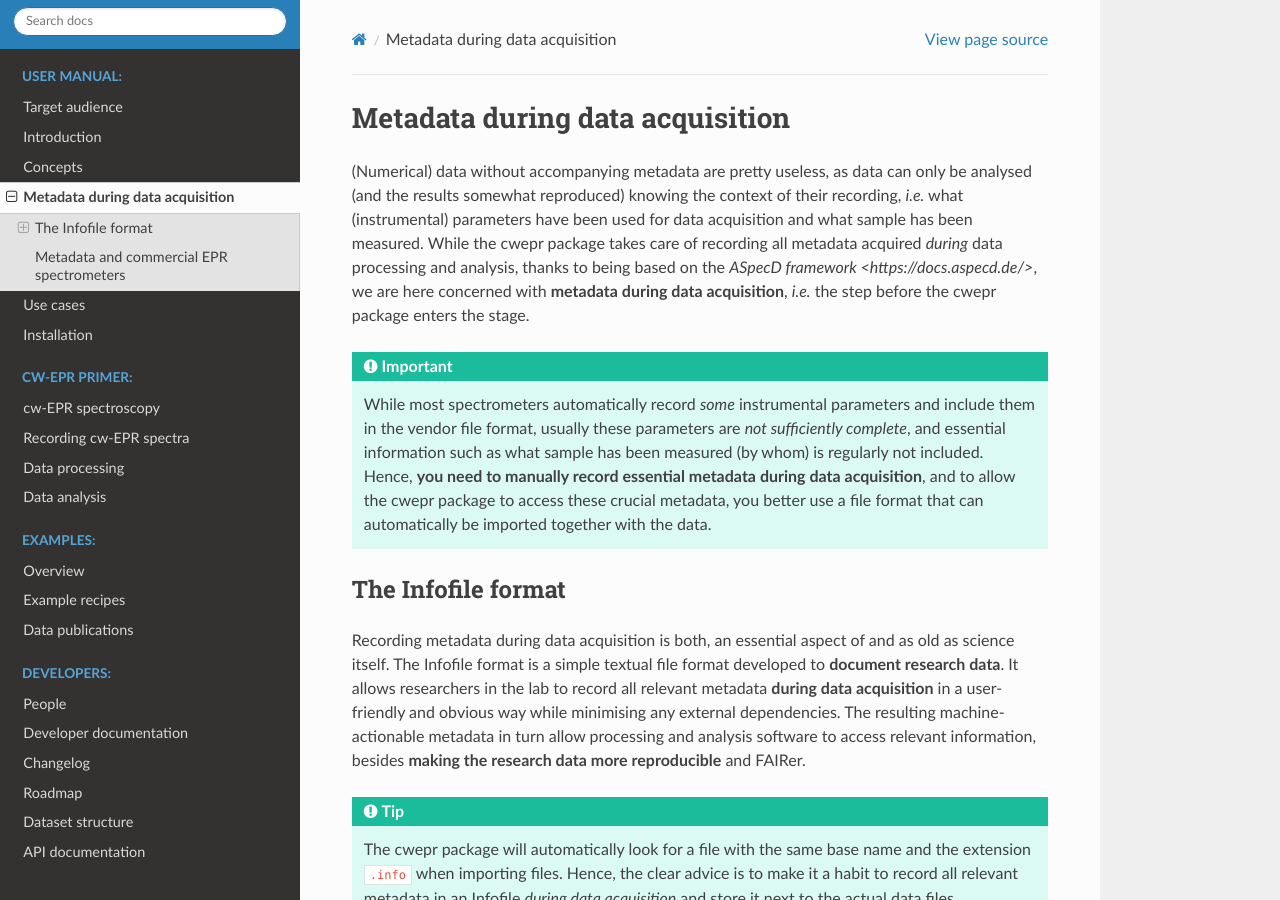
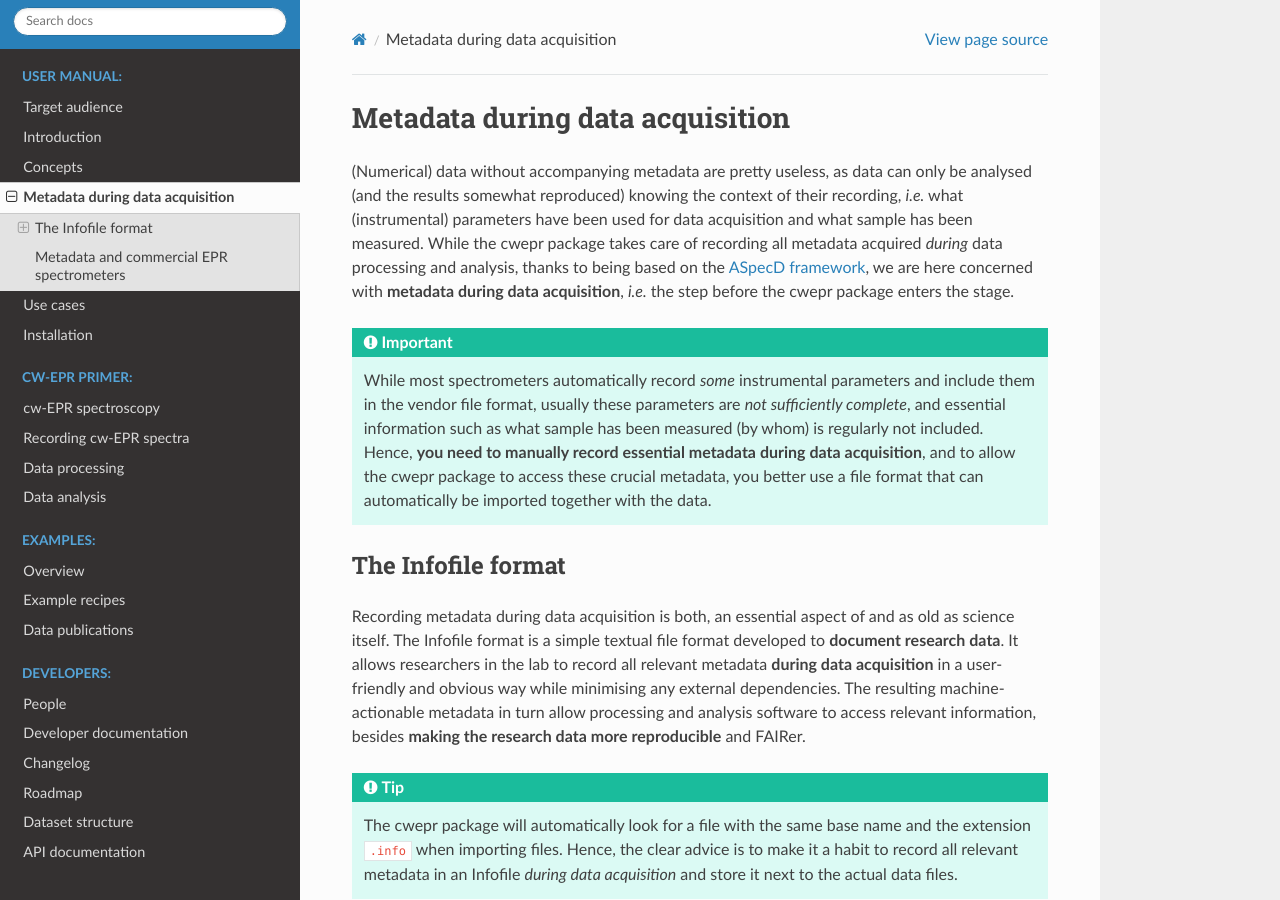
Before and after one commit to tillbiskup/cwepr, a Sphinx documentation site: the page built from docs/metadata.rst, in a window 1280 px wide and 900 px high. Built offline with Sphinx 7.4.7 and the Read the Docs theme 2.0.0, drawn with Linux system fonts in a browser that asks for light colours.

Commit message:
Fix link

```diff
--- a/docs/metadata.rst
+++ b/docs/metadata.rst
@@ -2,7 +2,7 @@
 Metadata during data acquisition
 ================================
 
-(Numerical) data without accompanying metadata are pretty useless, as data can only be analysed (and the results somewhat reproduced) knowing the context of their recording, *i.e.* what (instrumental) parameters have been used for data acquisition and what sample has been measured. While the cwepr package takes care of recording all metadata acquired *during* data processing and analysis, thanks to being based on the `ASpecD framework <https://docs.aspecd.de/>`, we are here concerned with **metadata during data acquisition**, *i.e.* the step before the cwepr package enters the stage.
+(Numerical) data without accompanying metadata are pretty useless, as data can only be analysed (and the results somewhat reproduced) knowing the context of their recording, *i.e.* what (instrumental) parameters have been used for data acquisition and what sample has been measured. While the cwepr package takes care of recording all metadata acquired *during* data processing and analysis, thanks to being based on the `ASpecD framework <https://docs.aspecd.de/>`_, we are here concerned with **metadata during data acquisition**, *i.e.* the step before the cwepr package enters the stage.
 
 .. important::
 
```
Also changed, not shown: 1 other file.
